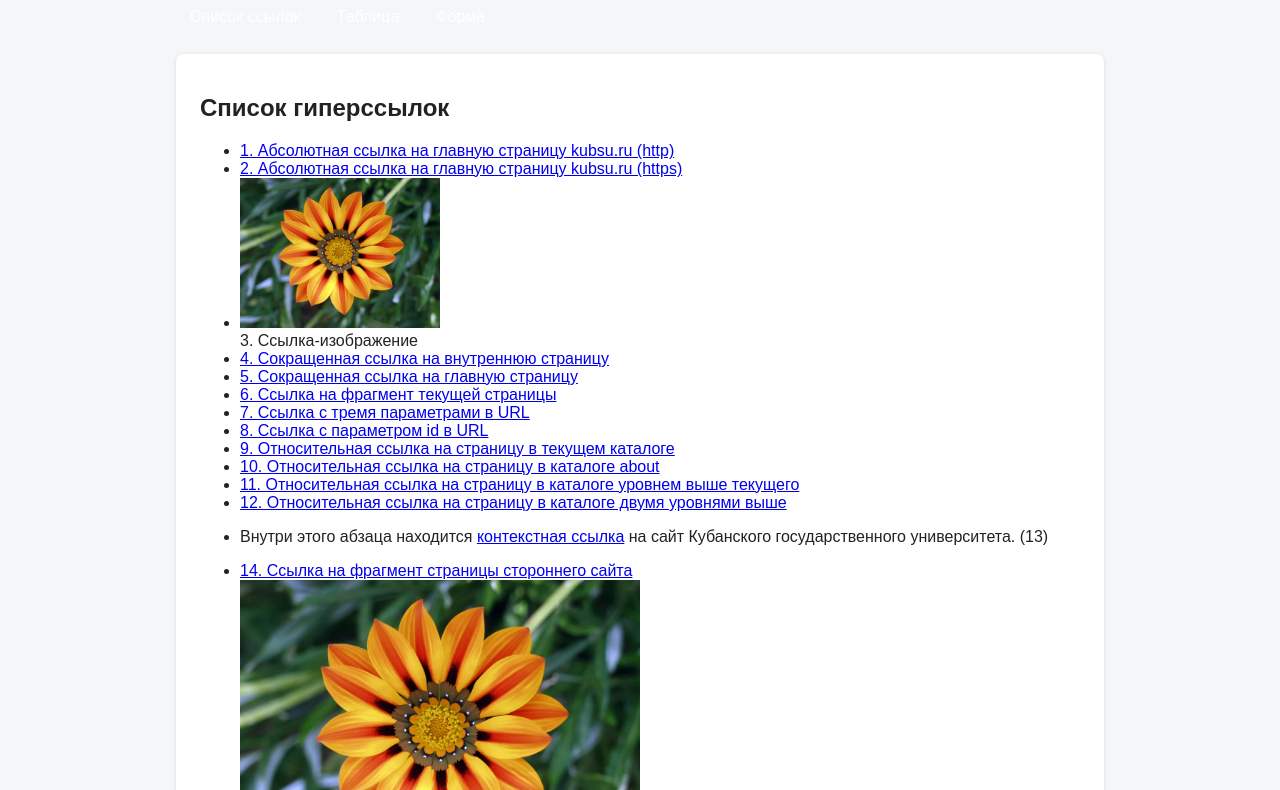
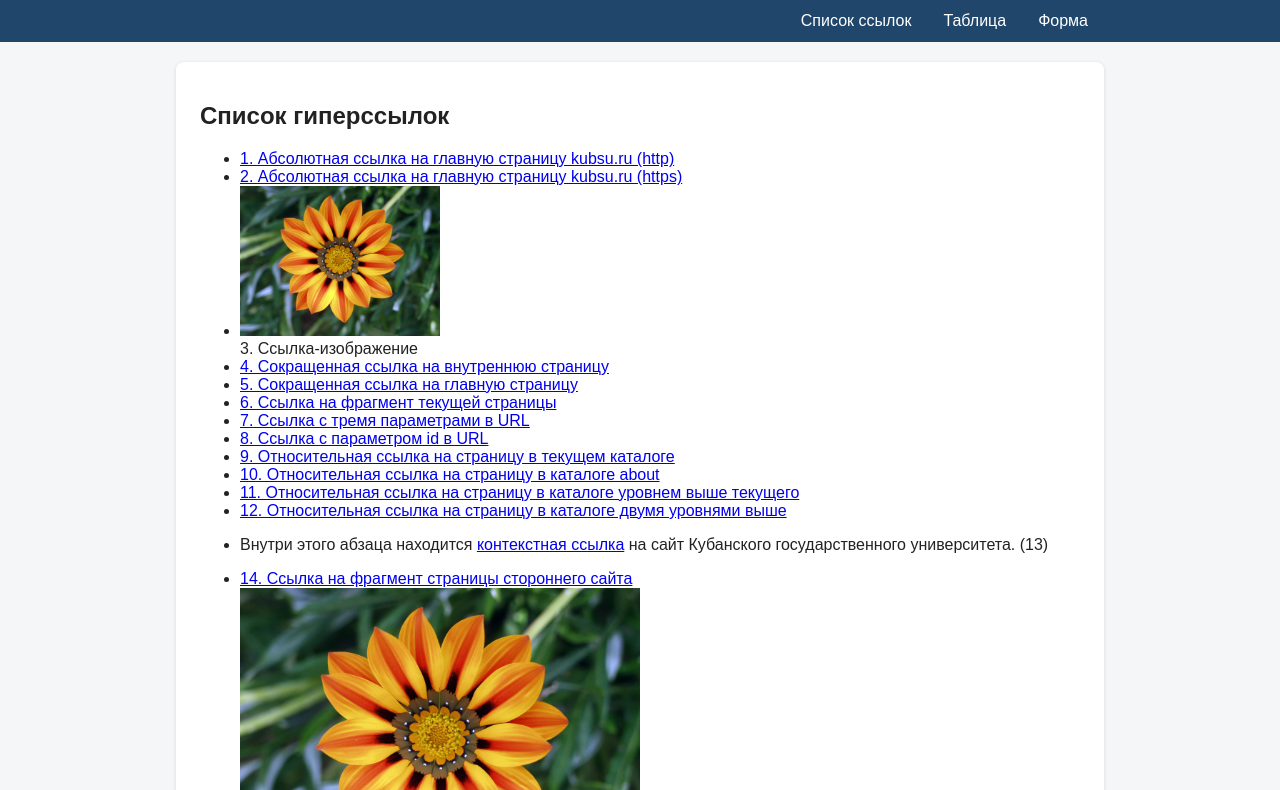
Before and after one commit to kvaz1t/kvaz1t.github.io, a plain HTML site: page zadanie3/index.html in a window 1280 px wide. Shown: the part 100-890 px from the top of the page. Drawn offline with Linux system fonts and the light colour scheme.

Commit message:
Update style.css

```diff
--- a/zadanie3/style.css
+++ b/zadanie3/style.css
@@ -172,43 +172,32 @@ body {
   #site-header {
     padding: 16px 0;
   }
-
-  /* Шапка в одну строку: логотип слева, меню справа */
-  .header-inner {
-    flex-wrap: nowrap;          /* запрет переноса */
-    justify-content: space-between; /* логотип и название — слева, меню — справа */
-    align-items: center;
-  }
-
   .logo {
     width: 64px;
     height: 64px;
     margin-right: 16px;
-    flex-shrink: 0;
   }
   .site-name {
     font-size: 24px;
-    margin-right: auto;         /* отталкивает меню вправо */
   }
 
-  /* Меню в строку, прижато к правому краю */
-  #main-menu {
-    background: transparent;    /* убираем отдельный фон полосы */
+  /* Меню: пункты в строку и прижаты к правому краю */
+  #main-menu .container {
+    display: flex;
+    justify-content: flex-end;   /* ← прижимает всё содержимое вправо */
   }
   #main-menu ul {
     flex-direction: row;
-    gap: 8px;
+    margin: 0;
+    padding: 0;
+    list-style: none;
   }
   #main-menu li {
     width: auto;
   }
   #main-menu a {
     border-bottom: none;
-    padding: 8px 14px;
-    border-radius: 4px;
-  }
-  #main-menu a:hover {
-    background: #2b5f8a;
+    padding: 12px 16px;
   }
 
   #table {
@@ -218,7 +207,8 @@ body {
     margin: 20px 0;
     padding: 20px 24px;
   }
-  /* Подвал — текст по левому краю */
+
+  /* Подвал: текст по левому краю */
   #site-footer {
     margin-top: 20px;
     text-align: left;
```
